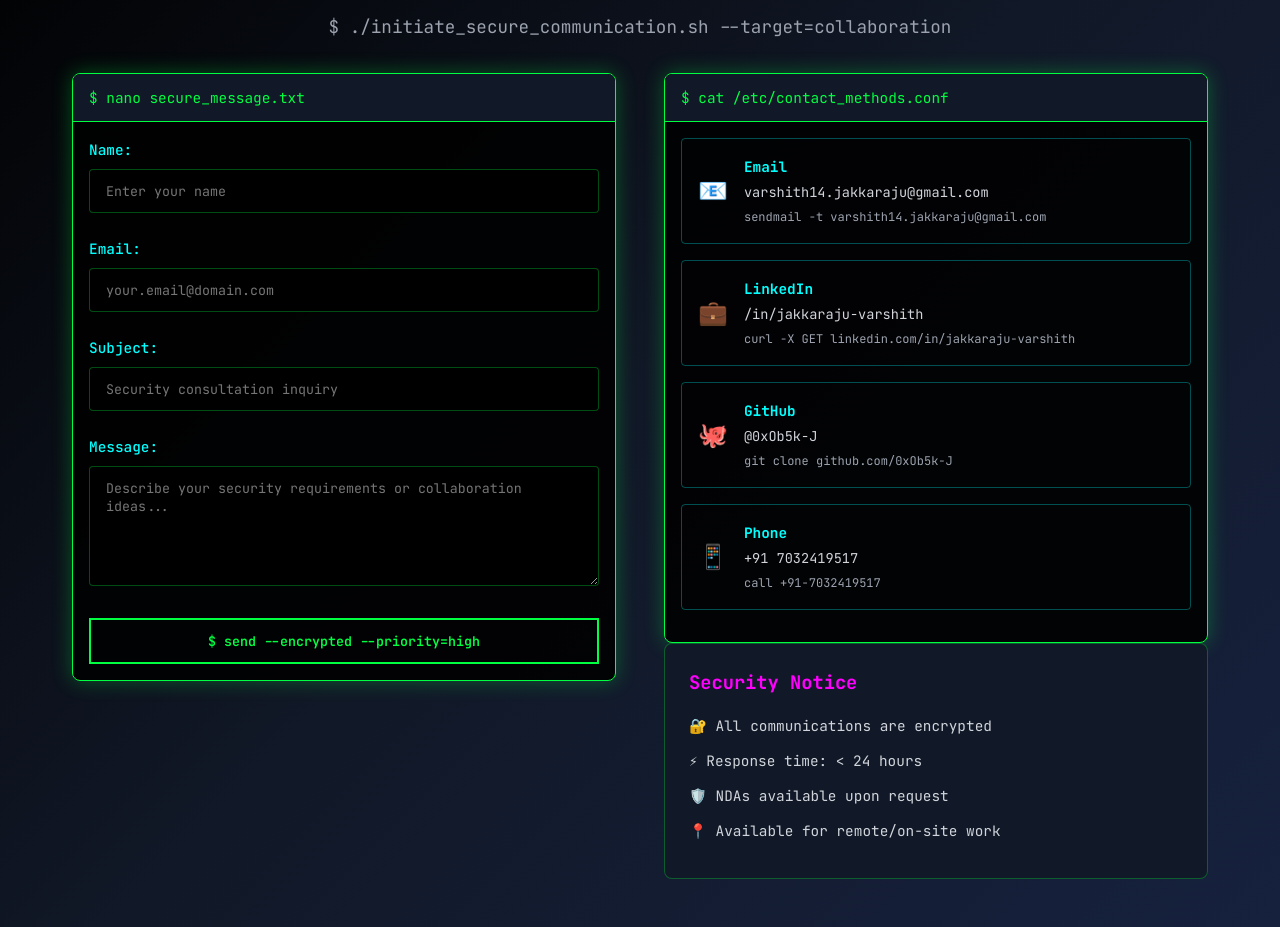
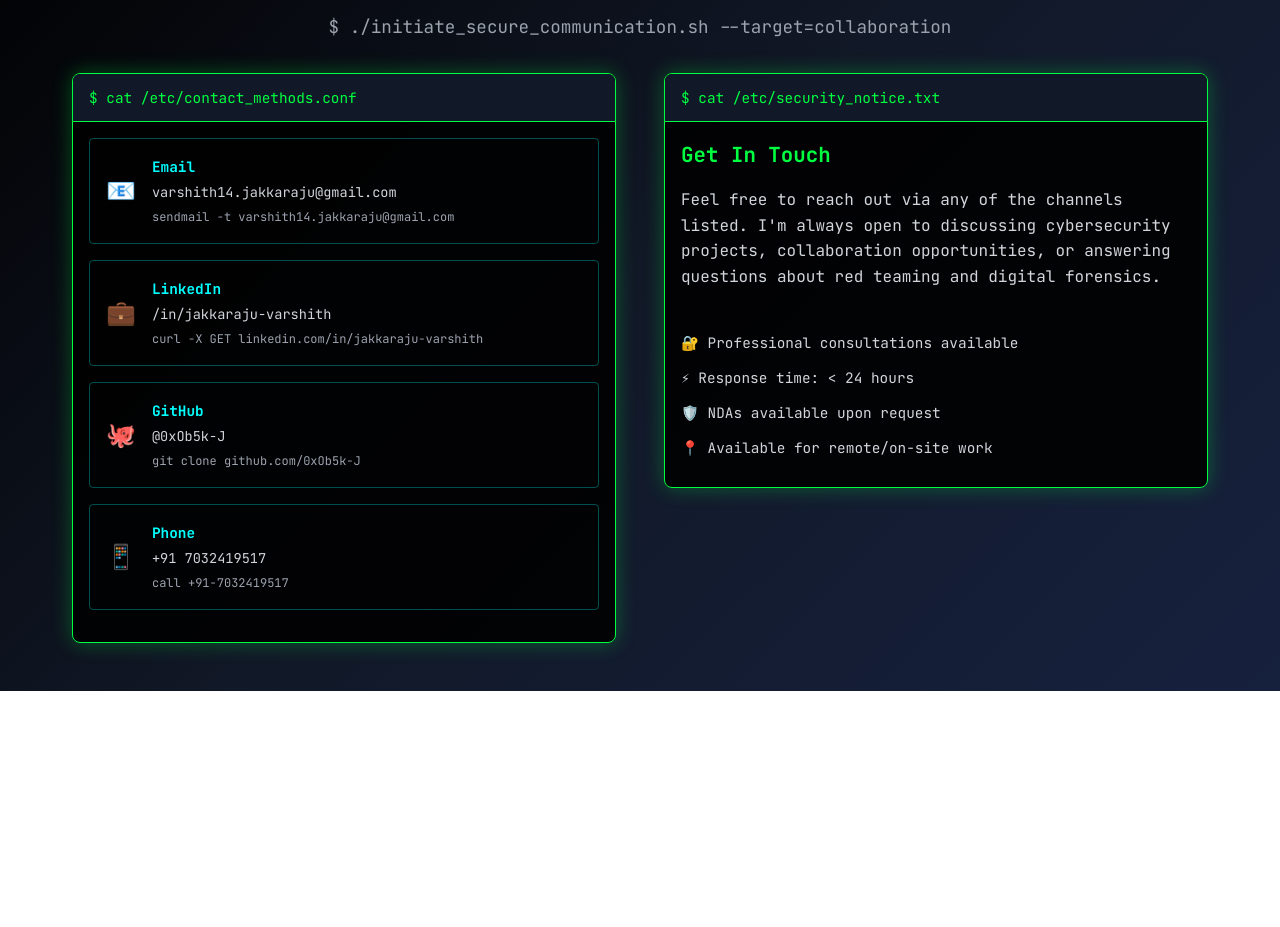
Before and after one commit to 0xOb5k-J/0xOb5k-J.github.io, a plain HTML site: page index.html in a window 1280 px wide. Shown: the part 5632-6559 px from the top of the page. After the commit the page ends 6323 px from the top, so only its background shows below. Drawn offline with Linux system fonts and the light colour scheme.

Commit message:
Remove contact form and API files - keep only direct contact methods

```diff
--- a/index.html
+++ b/index.html
@@ -216,35 +216,7 @@
                 <h2 class="section-title glitch" data-text="CONTACT.sh">CONTACT.sh</h2>
                 <p class="section-subtitle">$ ./initiate_secure_communication.sh --target=collaboration</p>
                 <div class="contact-grid">
-                    <div class="contact-form-container">
-                        <div class="terminal">
-                            <div class="terminal-header">
-                                <div class="terminal-title">$ nano secure_message.txt</div>
-                            </div>
-                            <form id="contactForm" class="contact-form">
-                                <div class="form-group">
-                                    <label for="name">Name:</label>
-                                    <input type="text" id="name" name="name" required placeholder="Enter your name">
-                                </div>
-                                <div class="form-group">
-                                    <label for="email">Email:</label>
-                                    <input type="email" id="email" name="email" required placeholder="your.email@domain.com">
-                                </div>
-                                <div class="form-group">
-                                    <label for="subject">Subject:</label>
-                                    <input type="text" id="subject" name="subject" required placeholder="Security consultation inquiry">
-                                </div>
-                                <div class="form-group">
-                                    <label for="message">Message:</label>
-                                    <textarea id="message" name="message" required placeholder="Describe your security requirements or collaboration ideas..."></textarea>
-                                </div>
-                                <button type="submit" class="hacker-btn primary full-width">
-                                    $ send --encrypted --priority=high
-                                </button>
-                            </form>
-                        </div>
-                    </div>
-                    <div class="contact-methods">
+                    <div class="contact-methods-full">
                         <div class="terminal">
                             <div class="terminal-header">
                                 <div class="terminal-title">$ cat /etc/contact_methods.conf</div>
@@ -253,13 +225,24 @@
                                 <!-- Contact methods will be populated by JavaScript -->
                             </div>
                         </div>
-                        <div class="security-notice">
-                            <h3>Security Notice</h3>
-                            <div class="notice-items">
-                                <div class="notice-item">🔐 All communications are encrypted</div>
-                                <div class="notice-item">⚡ Response time: &lt; 24 hours</div>
-                                <div class="notice-item">🛡️ NDAs available upon request</div>
-                                <div class="notice-item">📍 Available for remote/on-site work</div>
+                    </div>
+                    <div class="contact-info-side">
+                        <div class="terminal">
+                            <div class="terminal-header">
+                                <div class="terminal-title">$ cat /etc/security_notice.txt</div>
+                            </div>
+                            <div class="terminal-body">
+                                <div class="security-notice">
+                                    <h3>Get In Touch</h3>
+                                    <p>Feel free to reach out via any of the channels listed. I'm always open to discussing cybersecurity projects, collaboration opportunities, or answering questions about red teaming and digital forensics.</p>
+                                    <br>
+                                    <div class="notice-items">
+                                        <div class="notice-item">🔐 Professional consultations available</div>
+                                        <div class="notice-item">⚡ Response time: &lt; 24 hours</div>
+                                        <div class="notice-item">🛡️ NDAs available upon request</div>
+                                        <div class="notice-item">📍 Available for remote/on-site work</div>
+                                    </div>
+                                </div>
                             </div>
                         </div>
                     </div>
--- a/script.js
+++ b/script.js
@@ -572,20 +572,6 @@ function initializeContact() {
 
         container.appendChild(methodElement);
     });
-
-    // Contact form
-    document.getElementById('contactForm').addEventListener('submit', function(e) {
-        e.preventDefault();
-
-        const formData = new FormData(this);
-        const data = Object.fromEntries(formData);
-
-        console.log('Form submitted:', data);
-
-        // Show success message
-        alert('Message sent successfully! (This is a demo)');
-        this.reset();
-    });
 }
 
 // Terminal
--- a/styles.css
+++ b/styles.css
@@ -870,46 +870,15 @@ section {
     display: grid;
     grid-template-columns: 1fr 1fr;
     gap: 3rem;
+    align-items: start;
 }
 
-.contact-form {
-    padding: 1rem;
+.contact-methods-full {
+    grid-column: 1;
 }
 
-.form-group {
-    margin-bottom: 1.5rem;
-}
-
-.form-group label {
-    display: block;
-    color: var(--neon-blue);
-    font-size: 0.9rem;
-    margin-bottom: 0.5rem;
-    font-weight: 500;
-}
-
-.form-group input,
-.form-group textarea {
-    width: 100%;
-    background: var(--darker-bg);
-    border: 1px solid var(--border-color);
-    border-radius: 4px;
-    padding: 0.75rem 1rem;
-    color: white;
-    font-family: var(--font-mono);
-    transition: var(--transition);
-}
-
-.form-group input:focus,
-.form-group textarea:focus {
-    outline: none;
-    border-color: var(--matrix-green);
-    box-shadow: 0 0 10px rgba(0, 255, 65, 0.2);
-}
-
-.form-group textarea {
-    resize: vertical;
-    min-height: 120px;
+.contact-info-side {
+    grid-column: 2;
 }
 
 .contact-list {
@@ -961,16 +930,16 @@ section {
     color: var(--matrix-green);
 }
 
-.security-notice {
-    background: var(--gray-900);
-    border: 1px solid var(--border-color);
-    border-radius: 8px;
-    padding: 1.5rem;
+.security-notice h3 {
+    color: var(--matrix-green);
+    font-size: 1.3rem;
+    margin-bottom: 1rem;
 }
 
-.security-notice h3 {
-    color: var(--neon-pink);
+.security-notice p {
+    color: var(--text-secondary);
     margin-bottom: 1rem;
+    line-height: 1.6;
 }
 
 .notice-item {
```
